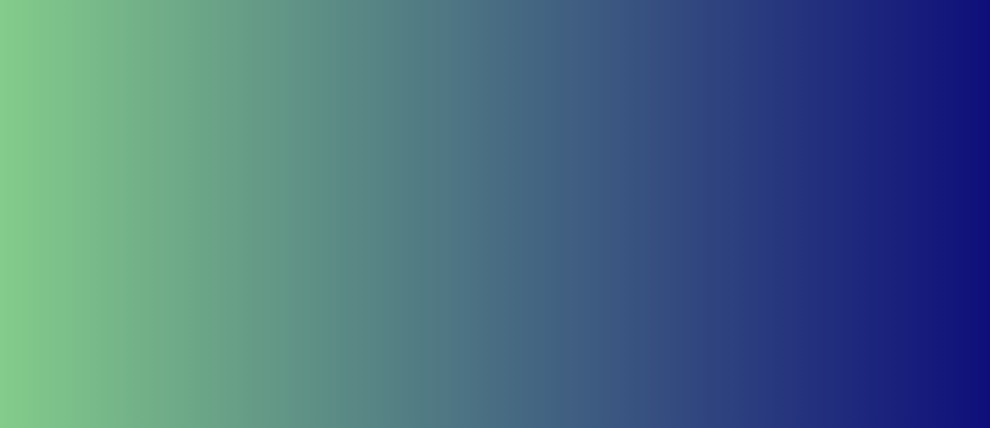
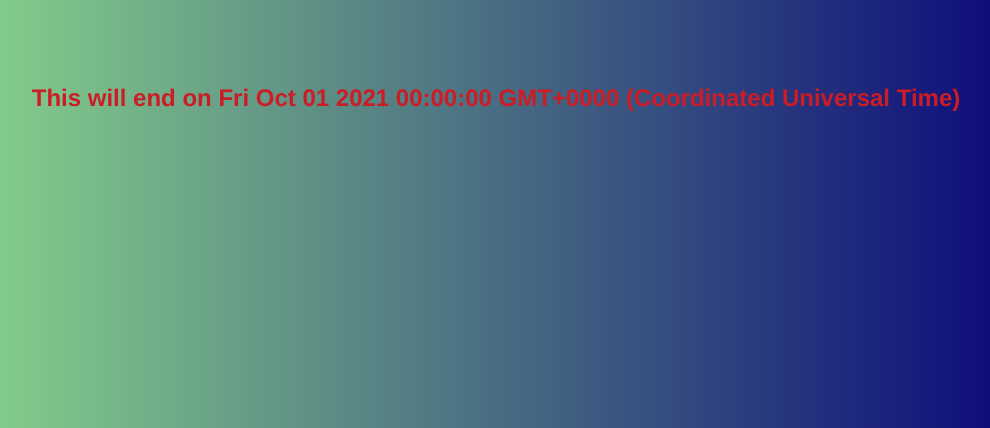
Before and after one commit to Zaid-Deraya/countdown-clock, a plain HTML site: page index.html in a window 1280 px wide. Shown: the part 372-800 px from the top of the page, without its empty margins (144-1134 px from the left). Drawn offline with Linux system fonts and the light colour scheme.

Commit message:
remaining time added

```diff
--- a/app.js
+++ b/app.js
@@ -20,6 +20,7 @@ function updateCountDown() {
     hours.innerHTML = h < 10 ? '0' + h: h;
     minutes.innerHTML = m < 10 ? '0' + m: m;
     seconds.innerHTML = s < 10 ? '0' + s: s;
+    document.getElementById('end').innerHTML = "This will end on"+" "+myTime;
 
 }
 
--- a/index.html
+++ b/index.html
@@ -32,7 +32,7 @@
         </div>
     </div>
 
-    <h2></h2>
+    <h2 class="remain" id="end"></h2>
     <script src="app.js"></script>
 
 </body>
--- a/style.css
+++ b/style.css
@@ -36,6 +36,11 @@ h1{
     margin: 0 0 5px;
 }
 
+.remain {
+    margin-top: 100px;
+    color: rgb(204, 28, 37);
+}
+
 @media (max-width: 500px) {
     h1 {
         font-size: 45px;
```
